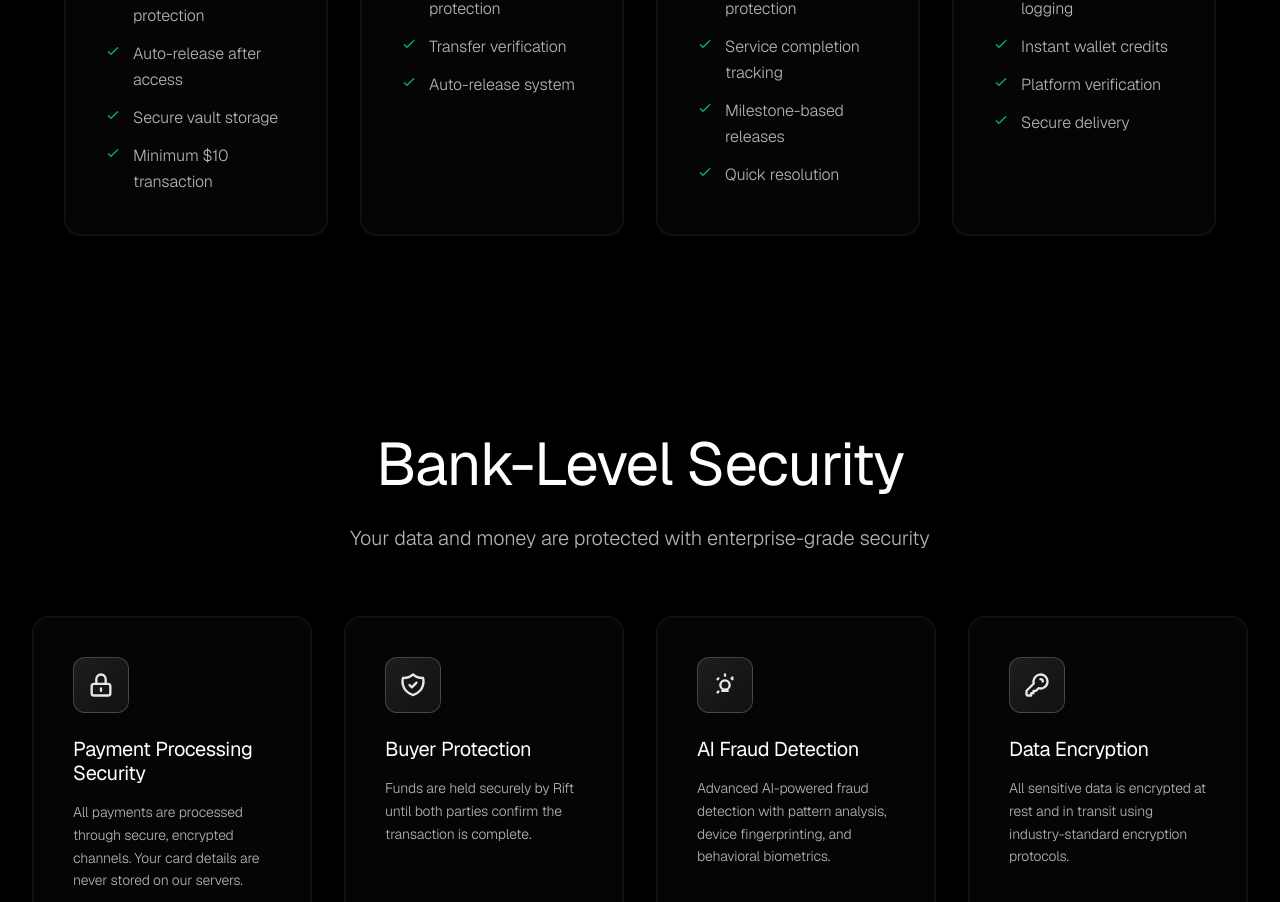
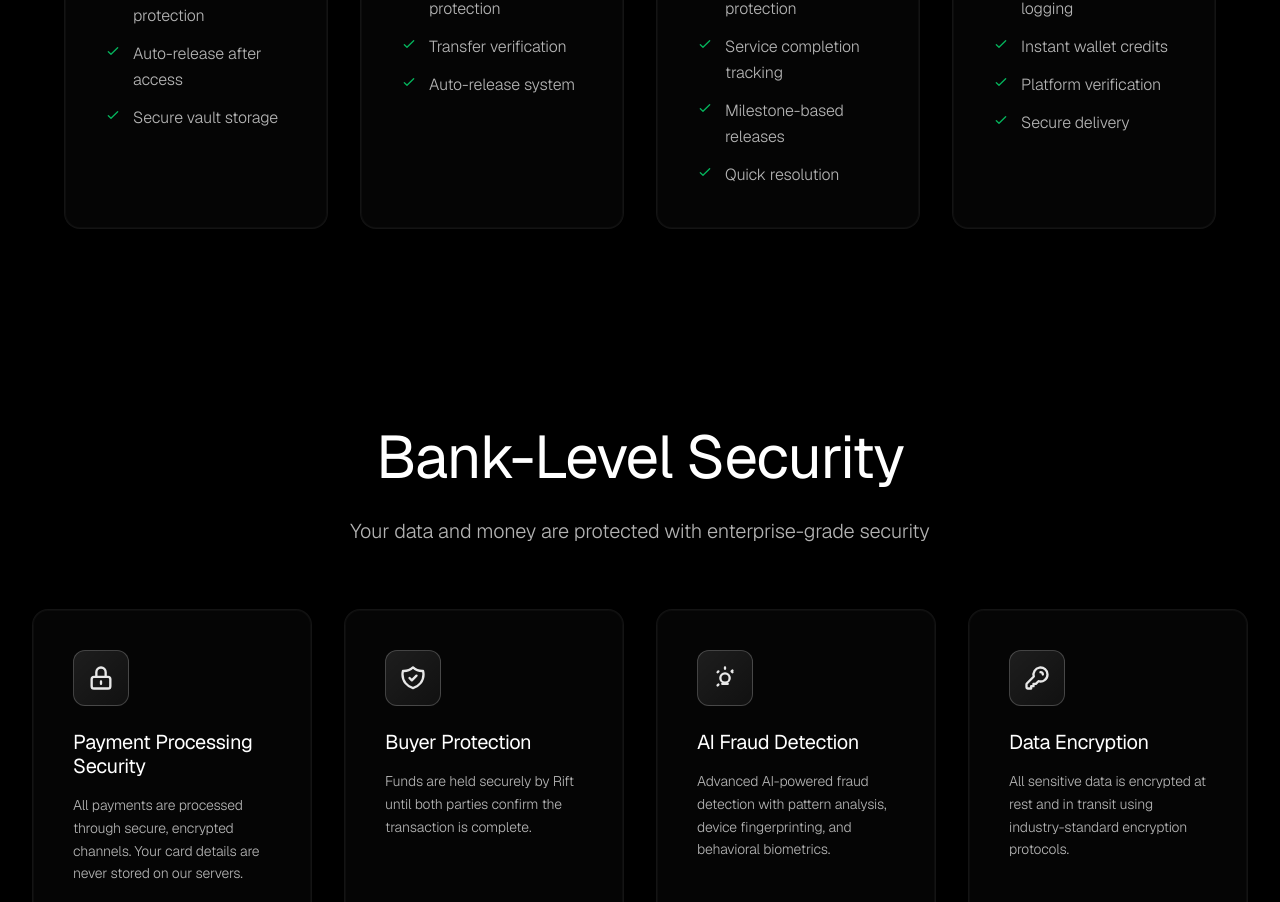
Before and after one commit to nav2424/rift, a Next.js app: page / in a window 1280 px wide. Shown: the part 6596-7498 px from the top of the page. Built offline with nearby package versions, Linux system fonts and the light colour scheme; no server answers.

Commit message:
Remove minimum transaction mention from Digital Products features

```diff
--- a/app/page.tsx
+++ b/app/page.tsx
@@ -831,7 +831,7 @@ export default function Home() {
           {[
             {
               type: 'Digital Products',
-              features: ['Instant wallet credits', '24-hour buyer protection', 'Auto-release after access', 'Secure vault storage', 'Minimum $10 transaction'],
+              features: ['Instant wallet credits', '24-hour buyer protection', 'Auto-release after access', 'Secure vault storage'],
               icon: (
                 <svg className="w-8 h-8" fill="none" stroke="currentColor" viewBox="0 0 24 24">
                   <path strokeLinecap="round" strokeLinejoin="round" strokeWidth={2} d="M9 12h6m-6 4h6m2 5H7a2 2 0 01-2-2V5a2 2 0 012-2h5.586a1 1 0 01.707.293l5.414 5.414a1 1 0 01.293.707V19a2 2 0 01-2 2z" />
```
